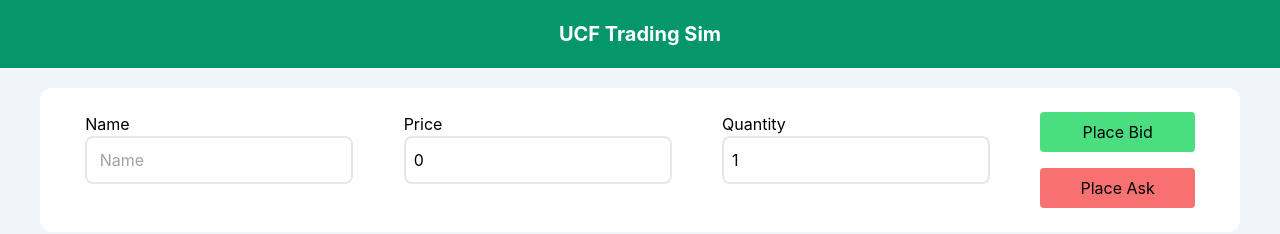
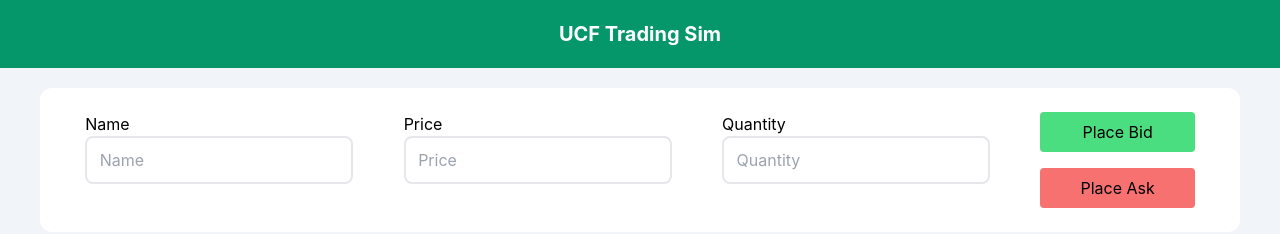
Before and after one commit to pavanagrawal123/ucf-trading-sim, a React (Create React App) app in the folder frontend/: page / in a window 1280 px wide. Shown: the top 234 px of the page. Built offline with nearby package versions, Linux system fonts and the light colour scheme; no server answers.

Commit message:
:lipstick: change default form values

```diff
--- a/frontend/src/components/BuyForm.js
+++ b/frontend/src/components/BuyForm.js
@@ -6,9 +6,9 @@ var numAsks = 0;
 const serverStr = 'https://9c9f-128-62-33-76.ngrok.io';
 
 const BuyForm = () => {
-  const [price, setPrice] = useState(0);
+  const [price, setPrice] = useState();
   const [name, setName] = useState('');
-  const [quantity, setQuantity] = useState(1);
+  const [quantity, setQuantity] = useState();
 
   const onSubmitBid = (e) => {
     e.preventDefault();
```
